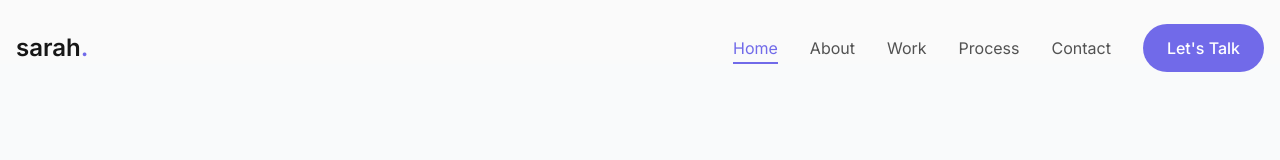
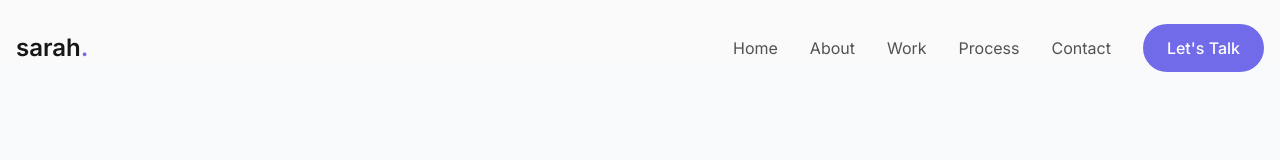
Before and after one commit to udaraKavishka/modern-designer-portfolio, a React (Vite) app in the folder modern-designer-portfolio/: page / in a window 1280 px wide. Shown: the top 160 px of the page. Built offline with nearby package versions, Linux system fonts and the light colour scheme; the HTML template or start-up script is replaced by a standard one.

Commit message:
feat: enhance Navbar component with routing support and improved visibility for project details page

```diff
--- a/modern-designer-portfolio/src/components/Navbar.jsx
+++ b/modern-designer-portfolio/src/components/Navbar.jsx
@@ -1,17 +1,21 @@
-import React, { useState } from 'react';
-import { Link } from 'react-scroll';
-import { motion } from 'framer-motion';
-import { HiMenu, HiX } from 'react-icons/hi';
+import React, { useState, useEffect } from "react";
+import { Link, useLocation } from "react-router-dom";
+import { motion } from "framer-motion";
+import { HiMenu, HiX } from "react-icons/hi";
 
 const Navbar = ({ scrolled }) => {
   const [isOpen, setIsOpen] = useState(false);
+  const location = useLocation();
+
+  // Check if the current page is a project details page
+  const isProjectDetailsPage = location.pathname.startsWith("/project/");
 
   const navItems = [
-    { name: 'Home', to: 'home' },
-    { name: 'About', to: 'about' },
-    { name: 'Work', to: 'work' },
-    { name: 'Process', to: 'process' },
-    { name: 'Contact', to: 'contact' },
+    { name: "Home", to: "/" },
+    { name: "About", to: "/#about" },
+    { name: "Work", to: "/#work" },
+    { name: "Process", to: "/#process" },
+    { name: "Contact", to: "/#contact" },
   ];
 
   return (
@@ -20,33 +24,31 @@ const Navbar = ({ scrolled }) => {
       animate={{ y: 0 }}
       transition={{ duration: 0.5 }}
       className={`fixed w-full z-50 transition-all duration-300 ${
-        scrolled ? 'bg-white/80 backdrop-blur-md py-4 shadow-lg shadow-neutral-100/50' : 'bg-transparent py-6'
+        scrolled
+          ? "bg-white/80 backdrop-blur-md py-4 shadow-lg shadow-neutral-100/50"
+          : "bg-transparent py-6"
       }`}
     >
       <div className="container flex items-center justify-between">
-        <Link to="home" className="cursor-pointer">
-          <span className="text-2xl font-bold text-neutral-900">sarah<span className="text-primary-600">.</span></span>
+        {/* Logo */}
+        <Link to="/" className="cursor-pointer">
+          <span className="text-2xl font-bold text-neutral-900">
+            sarah<span className="text-primary-600">.</span>
+          </span>
         </Link>
 
         {/* Desktop Navigation */}
-        <div className="hidden md:flex items-center space-x-8">
+        <div
+          className={`hidden md:flex items-center space-x-8 transition-opacity duration-500 ${
+            isProjectDetailsPage ? "opacity-0 pointer-events-none" : "opacity-100"
+          }`}
+        >
           {navItems.map((item) => (
-            <Link
-              key={item.to}
-              to={item.to}
-              spy={true}
-              smooth={true}
-              offset={-100}
-              duration={500}
-              className="nav-link cursor-pointer"
-            >
+            <Link key={item.to} to={item.to} className="nav-link cursor-pointer">
               {item.name}
             </Link>
           ))}
-          <a
-            href="#contact"
-            className="btn btn-primary"
-          >
+          <a href="/#contact" className="btn btn-primary">
             Let's Talk
           </a>
         </div>
@@ -56,11 +58,7 @@ const Navbar = ({ scrolled }) => {
           onClick={() => setIsOpen(!isOpen)}
           className="md:hidden text-neutral-800 focus:outline-none"
         >
-          {isOpen ? (
-            <HiX className="h-6 w-6" />
-          ) : (
-            <HiMenu className="h-6 w-6" />
-          )}
+          {isOpen ? <HiX className="h-6 w-6" /> : <HiMenu className="h-6 w-6" />}
         </button>
       </div>
 
@@ -78,18 +76,16 @@ const Navbar = ({ scrolled }) => {
               <Link
                 key={item.to}
                 to={item.to}
-                spy={true}
-                smooth={true}
-                offset={-100}
-                duration={500}
-                className="nav-link cursor-pointer"
+                className={`nav-link cursor-pointer transition-opacity duration-500 ${
+                  isProjectDetailsPage ? "opacity-0 pointer-events-none" : "opacity-100"
+                }`}
                 onClick={() => setIsOpen(false)}
               >
                 {item.name}
               </Link>
             ))}
             <a
-              href="#contact"
+              href="/#contact"
               className="btn btn-primary w-full"
               onClick={() => setIsOpen(false)}
             >
```
